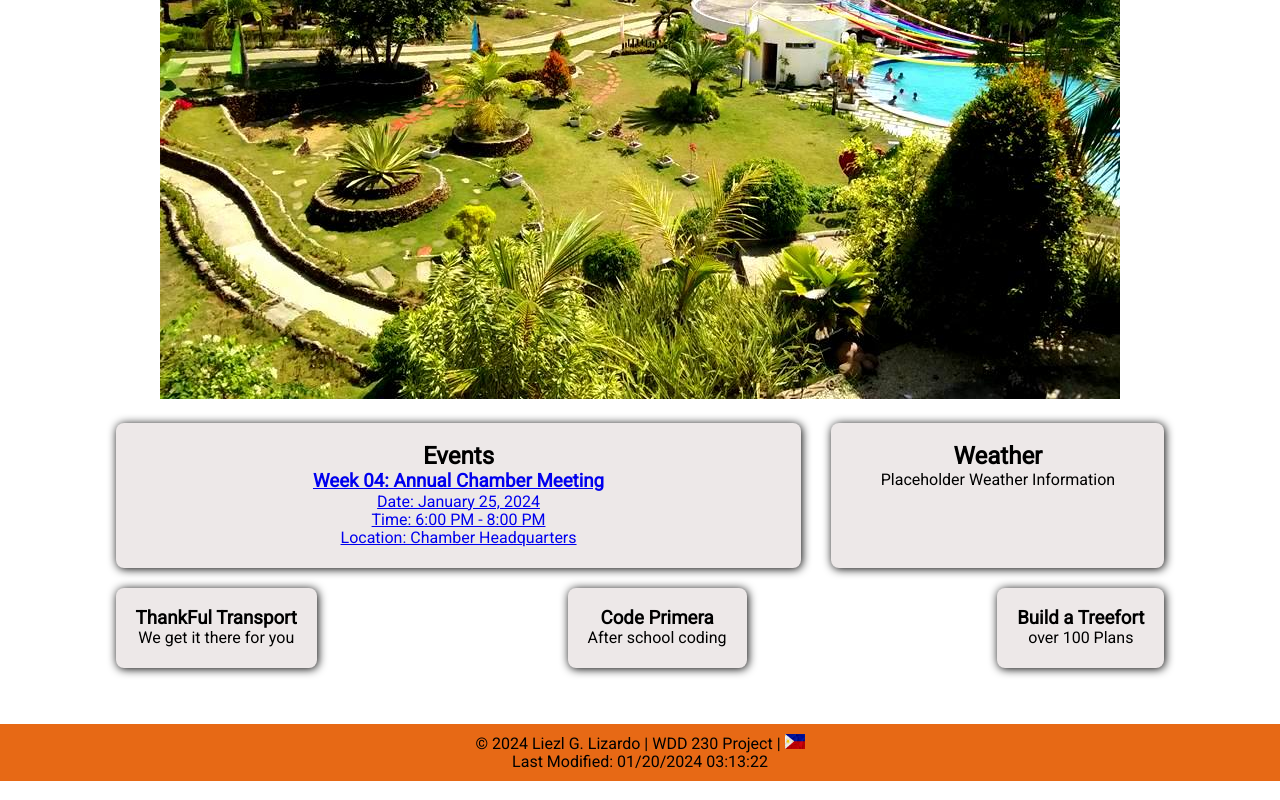
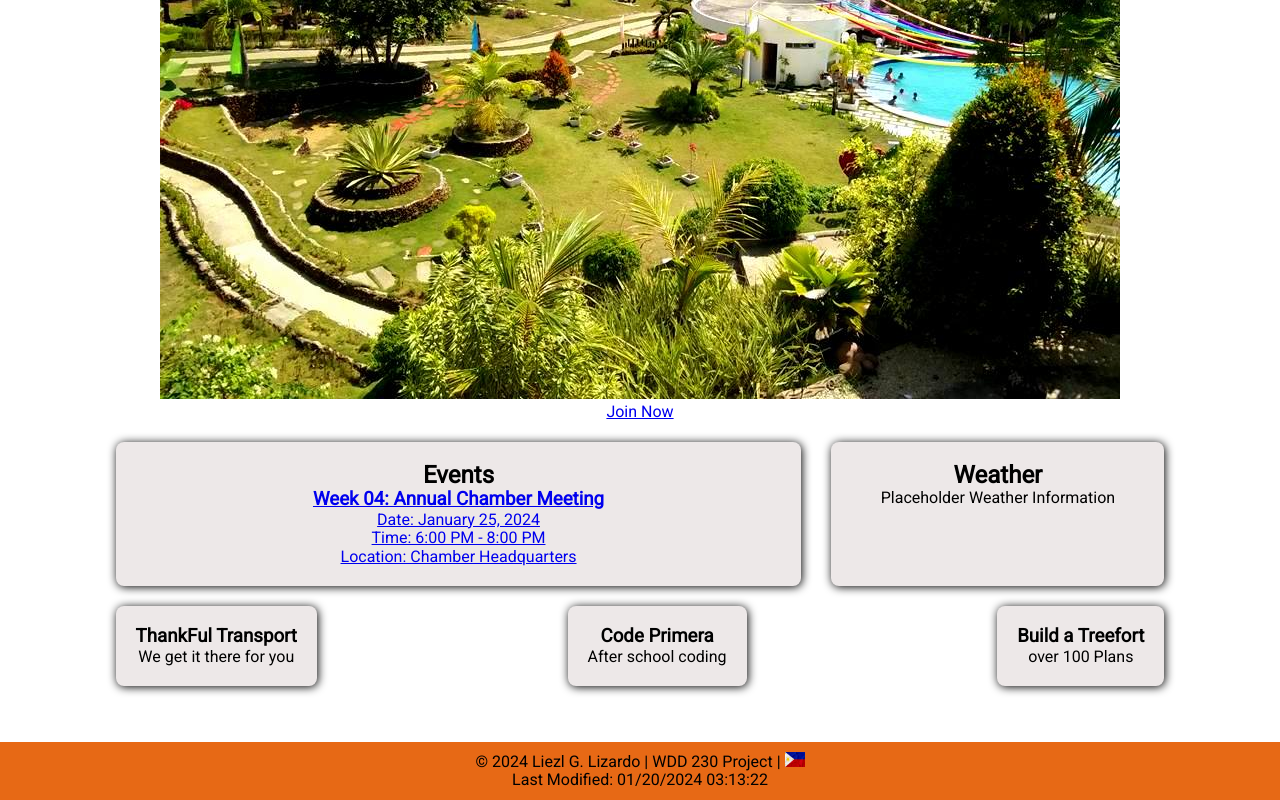
Before and after one commit to liezl76/wdd230, a plain HTML site: page chamber/index.html in a window 1280 px wide. Shown: the part 533-1333 px from the top of the page. Drawn offline with nearby package versions, Linux system fonts and the light colour scheme; files whose address does not match are found by name.

Commit message:
add join now

```diff
--- a/chamber/index.html
+++ b/chamber/index.html
@@ -46,6 +46,9 @@
             <div id="hero-box">
                 <img id="hero-img" src="images/bikers-hill.jpg" alt="home province">
             </div>
+            <div class="button-box">
+                <a class="book" href="rates.html">Join Now</a>
+              </div>
 
         <!-- Current Events Section -->
         <div class="container">
```
